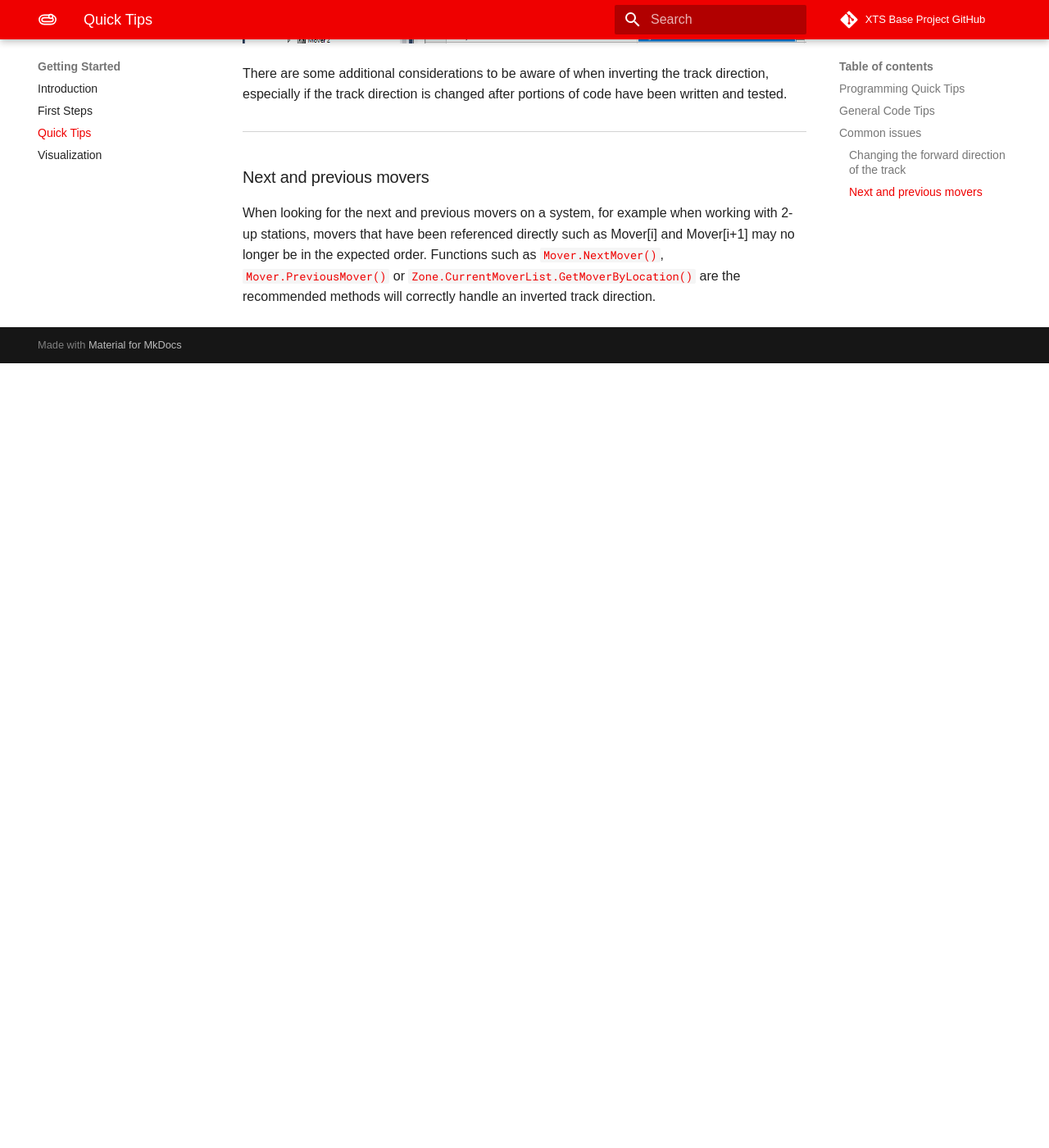
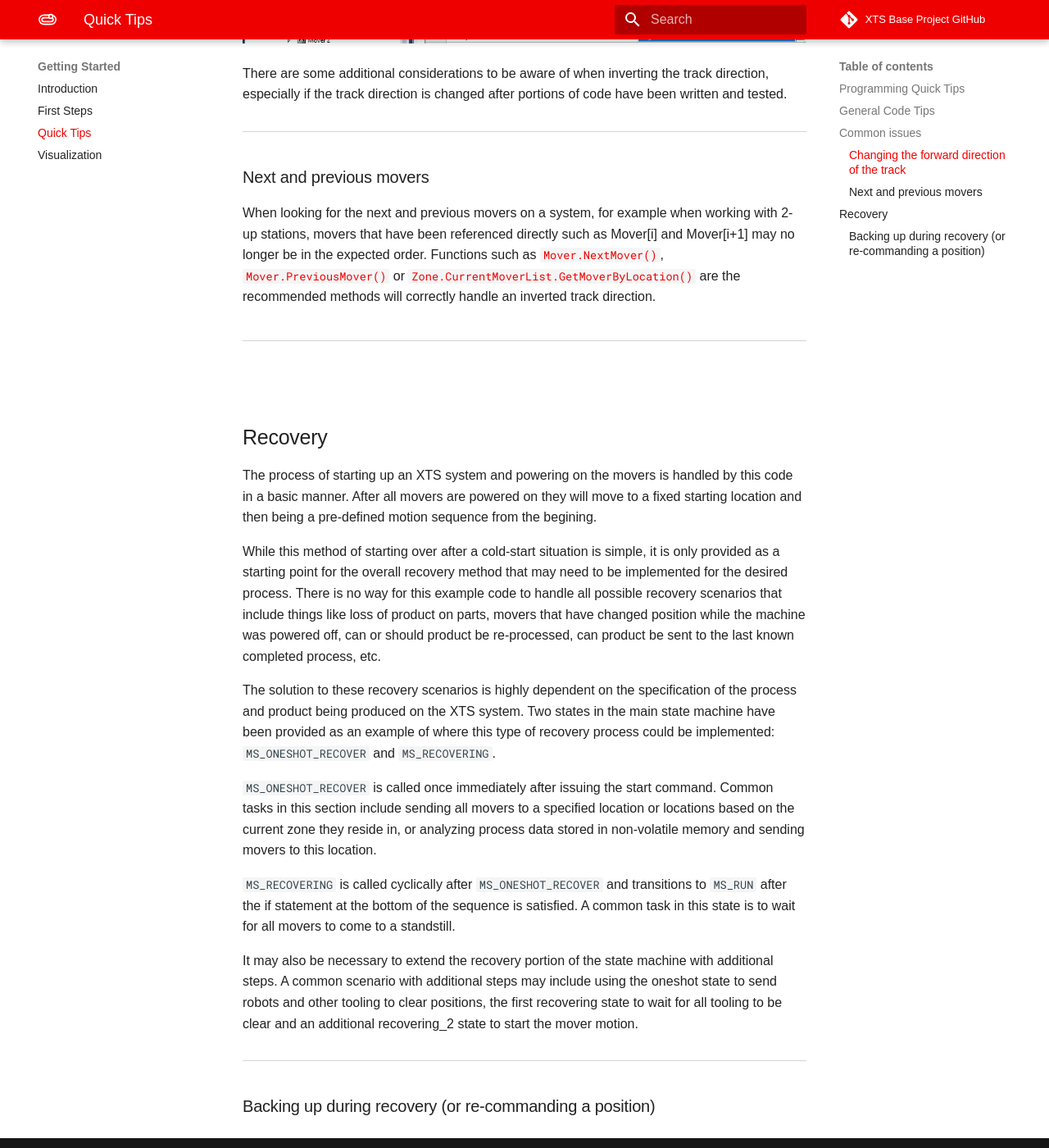
Before and after one commit to Beckhoff-USA-Community/XTS_Base, an MkDocs documentation site: the page built from Documentation/docs/GettingStarted/QuickTips.md, in a window 1280 px wide and 1400 px high, scrolled down 2123 px. Shown: the whole window at 82% size. Built offline with MkDocs 1.6.1 and Material for MkDocs 9.7.7, drawn with Linux system fonts in a browser that asks for light colours; some web fonts are replaced; comment, search, counter and statistics services are not loaded; before the commit the page ends 2566 px from its top, so only the background shows below that.

Commit message:
Add recovery states close #67

```diff
--- a/Documentation/docs/GettingStarted/QuickTips.md
+++ b/Documentation/docs/GettingStarted/QuickTips.md
@@ -48,3 +48,19 @@ There are some additional considerations to be aware of when inverting the track
 ### Next and previous movers
 
 When looking for the next and previous movers on a system, for example when working with 2-up stations, movers that have been referenced directly such as Mover[i] and Mover[i+1] may no longer be in the expected order. Functions such as [`Mover.NextMover()`](../CodeReference/Objects/Mover.md#nextmover), [`Mover.PreviousMover()`](../CodeReference/Objects/Mover.md#previousmover) or [`Zone.CurrentMoverList.GetMoverByLocation()`](../CodeReference/Objects/MoverList.md#getmoverbylocation) are the recommended methods will correctly handle an inverted track direction.
+
+## Recovery
+
+The process of starting up an XTS system and powering on the movers is handled by this code in a basic manner. After all movers are powered on they will move to a fixed starting location and then being a pre-defined motion sequence from the begining.
+
+While this method of starting over after a cold-start situation is simple, it is only provided as a starting point for the overall recovery method that may need to be implemented for the desired process. There is no way for this example code to handle all possible recovery scenarios that include things like loss of product on parts, movers that have changed position while the machine was powered off, can or should product be re-processed, can product be sent to the last known completed process, etc.
+
+The solution to these recovery scenarios is highly dependent on the specification of the process and product being produced on the XTS system. Two states in the main state machine have been provided as an example of where this type of recovery process could be implemented: `MS_ONESHOT_RECOVER` and `MS_RECOVERING`.
+
+`MS_ONESHOT_RECOVER` is called once immediately after issuing the start command. Common tasks in this section include sending all movers to a specified location or locations based on the current zone they reside in, or analyzing process data stored in non-volatile memory and sending movers to this location.
+
+`MS_RECOVERING` is called cyclically after `MS_ONESHOT_RECOVER` and transitions to `MS_RUN` after the if statement at the bottom of the sequence is satisfied. A common task in this state is to wait for all movers to come to a standstill.
+
+It may also be necessary to extend the recovery portion of the state machine with additional steps. A common scenario with additional steps may include using the oneshot state to send robots and other tooling to clear positions, the first recovering state to wait for all tooling to be clear and an additional recovering_2 state to start the mover motion.
+
+### Backing up during recovery (or re-commanding a position)
```
Also changed, not shown: 10 other files.
